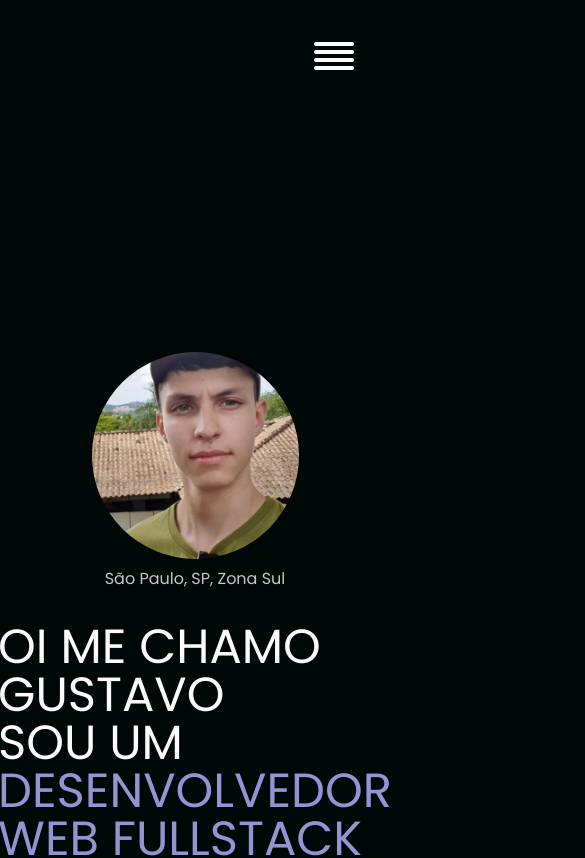
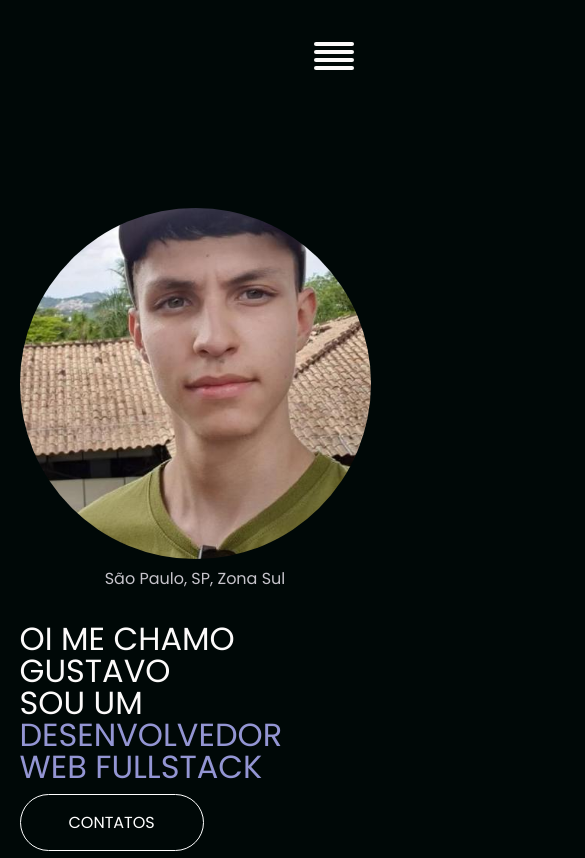
Before and after one commit to GustavoMSandoval/Portfolio, a React (Vite) app: page / in a window 390 px wide. Shown: the top 858 px of the page, 585 px wide, since content can reach past the window. Built offline with nearby package versions, Linux system fonts and the light colour scheme.

Commit message:
fix: Modificando estilo do about

```diff
--- a/src/components/sections/About.jsx
+++ b/src/components/sections/About.jsx
@@ -1,6 +1,6 @@
 export const AboutSection = () => {
     return (
-        <section id="about">
+        <section id="about" className="!my-24">
                 <div className="section-container flex flex-col-reverse lg:flex-row justify-center items-center gap-8">
                     <div className="flex flex-col gap-7">
                         <div>
--- a/src/index.css
+++ b/src/index.css
@@ -27,8 +27,10 @@ h1, h2 {
   line-height: 1;
 }
 
-@media (max-width: 1400px) {
-
+@media (max-width: 800px) {
+  h1, h2 {
+    font-size: 2rem;
+  }
 }
 
 ul {
@@ -111,12 +113,6 @@ span {
   }
 }
 
-section {
-
-  padding: 15rem 5rem;
-
-}
-
 nav {
   z-index: 999;
 }
```
